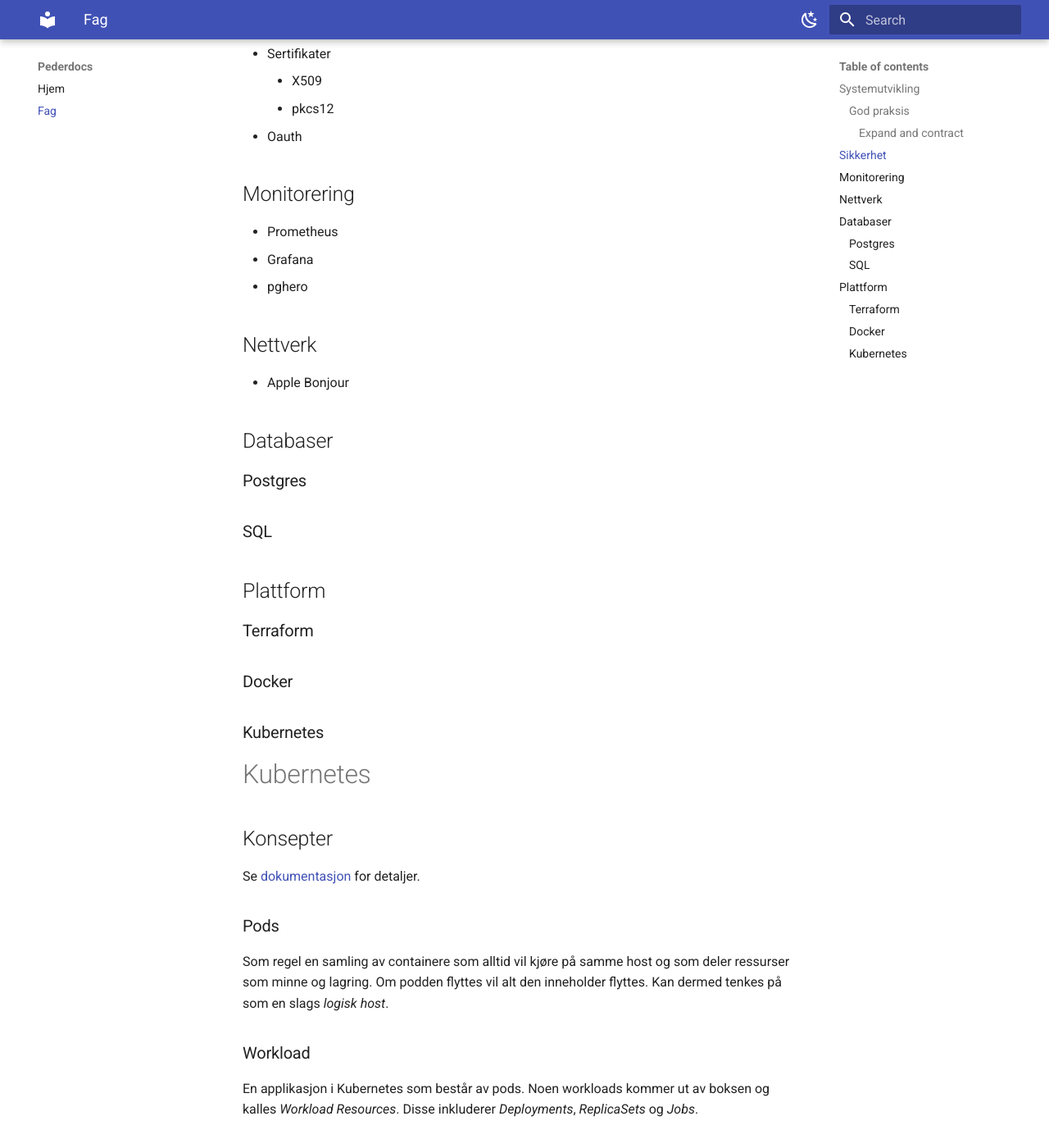
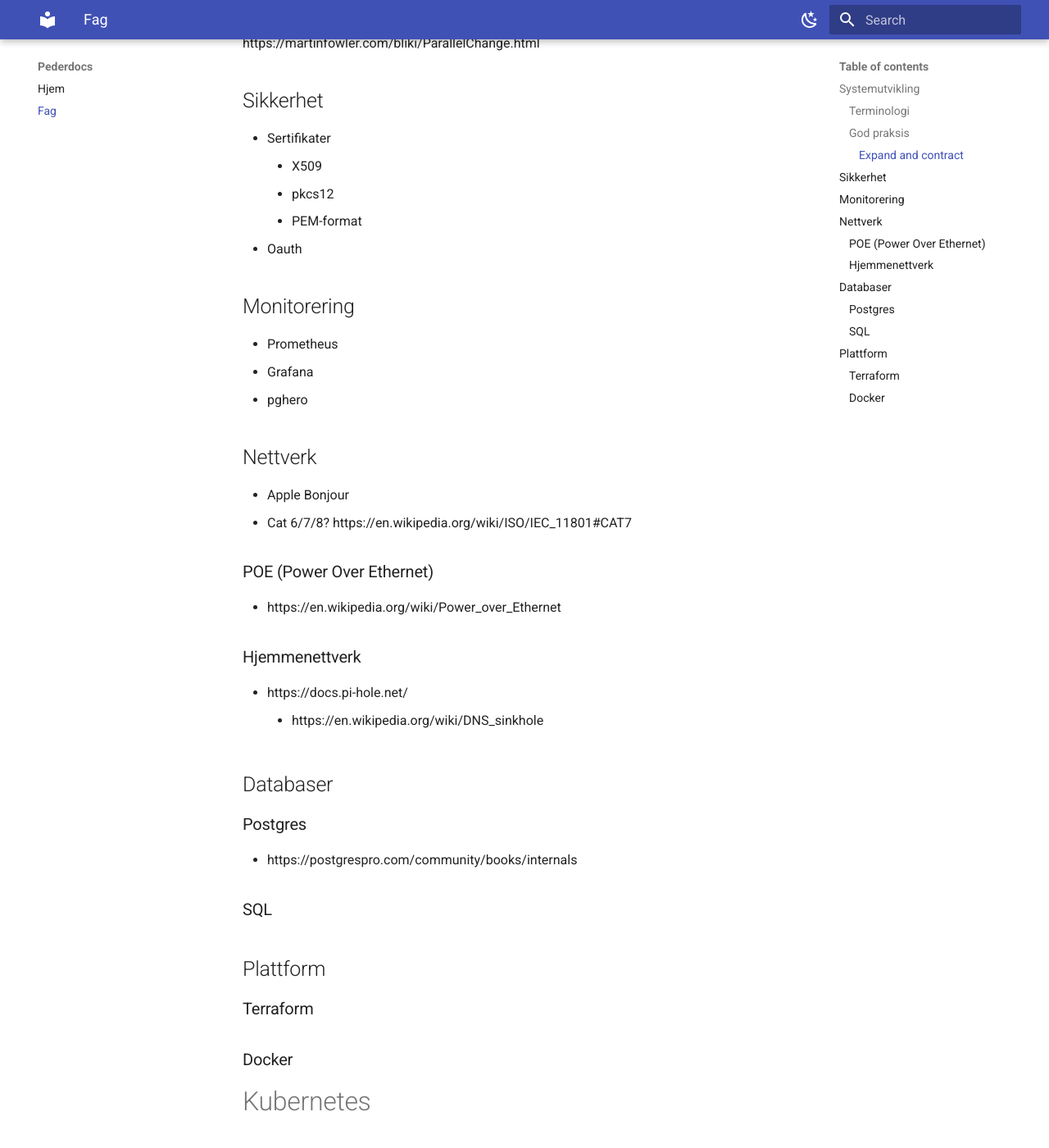
Before and after one commit to korsveien/docs, an MkDocs documentation site: the page built from docs/fag.md, in a window 1280 px wide and 1400 px high, scrolled down 382 px. Shown: the whole window at 82% size. Built offline with MkDocs 1.6.1 and Material for MkDocs 9.7.7, drawn with Linux system fonts in a browser that asks for light colours; some of the changed text lies outside the part shown.

Commit message:
Add stuff

```diff
--- a/docs/fag.md
+++ b/docs/fag.md
@@ -3,6 +3,10 @@
 
 Systemutvikling
 ---------------
+
+### Terminologi
+
+-	Shim
 
 ### God praksis
 
@@ -16,6 +20,7 @@
 -	Sertifikater
 	-	X509
 	-	pkcs12
+	-	PEM-format
 -	Oauth
 
 Monitorering
@@ -29,11 +34,23 @@
 --------
 
 -	Apple Bonjour
+-	Cat 6/7/8? https://en.wikipedia.org/wiki/ISO/IEC_11801#CAT7
+
+### POE (Power Over Ethernet)
+
+-	https://en.wikipedia.org/wiki/Power_over_Ethernet
+
+### Hjemmenettverk
+
+-	https://docs.pi-hole.net/
+	-	https://en.wikipedia.org/wiki/DNS_sinkhole
 
 Databaser
 ---------
 
 ### Postgres
+
+-	https://postgrespro.com/community/books/internals
 
 ### SQL
 
@@ -43,8 +60,6 @@
 ### Terraform
 
 ### Docker
-
-### Kubernetes
 
 Kubernetes
 ==========
```
Also changed, not shown: other parts of docs/fag.md (+9 -1 lines).
